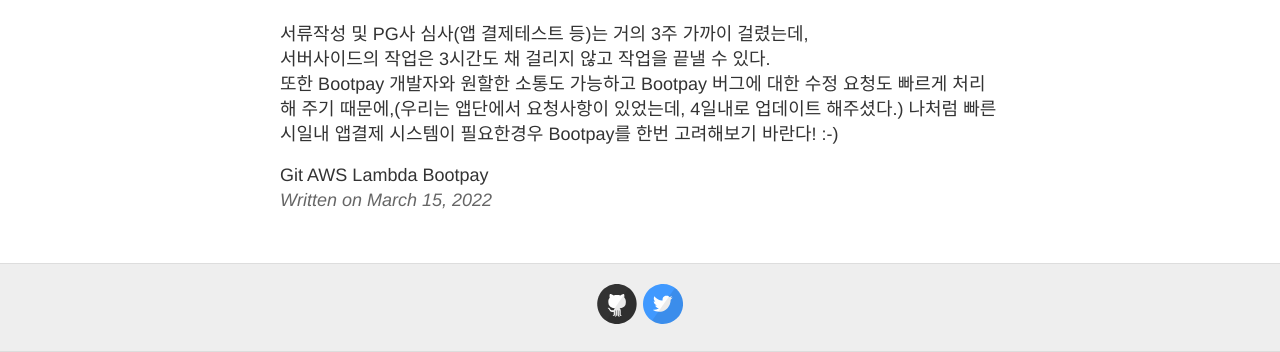
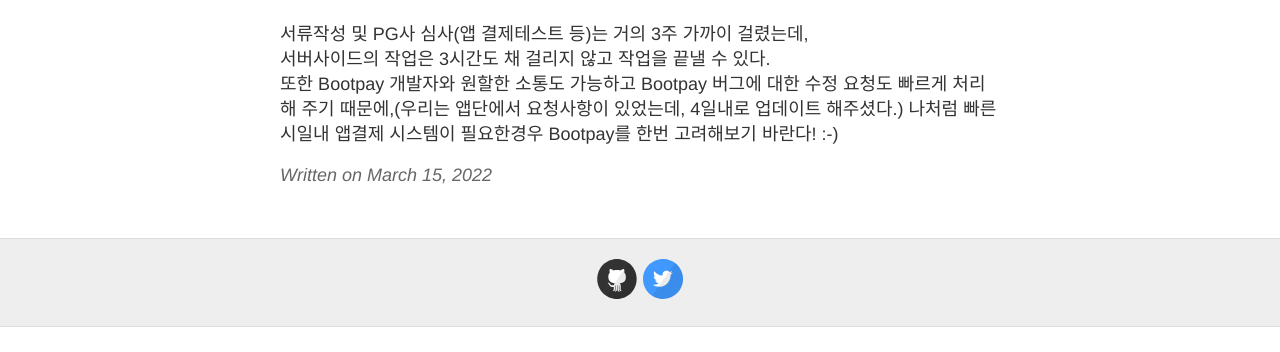
Before and after one commit to liampoet/liampoet.github.io-test2, a Jekyll site: the page built from _posts/2022-3-15-Lambda-Bootpay.md, in a window 1280 px wide and 900 px high, scrolled down 2644 px, cut to the strip 548-900 px from the top of the window. Built offline with Jekyll 4.4.1, drawn with Linux system fonts in a browser that asks for light colours; comment, search, counter and statistics services are not loaded; after the commit the page ends 3519 px from its top, so only the background shows below that.

Commit message:
Update post.html

```diff
--- a/_layouts/post.html
+++ b/_layouts/post.html
@@ -7,11 +7,6 @@
 
   <div class="entry">
     {{ content }}
-    {% if page.tags %}
-      {% for tag in page.tags %}
-        <span class="tag">{{ tag }}</span>
-      {% endfor %}
-    {% endif %}
   </div>
 
   <div class="date">
```
